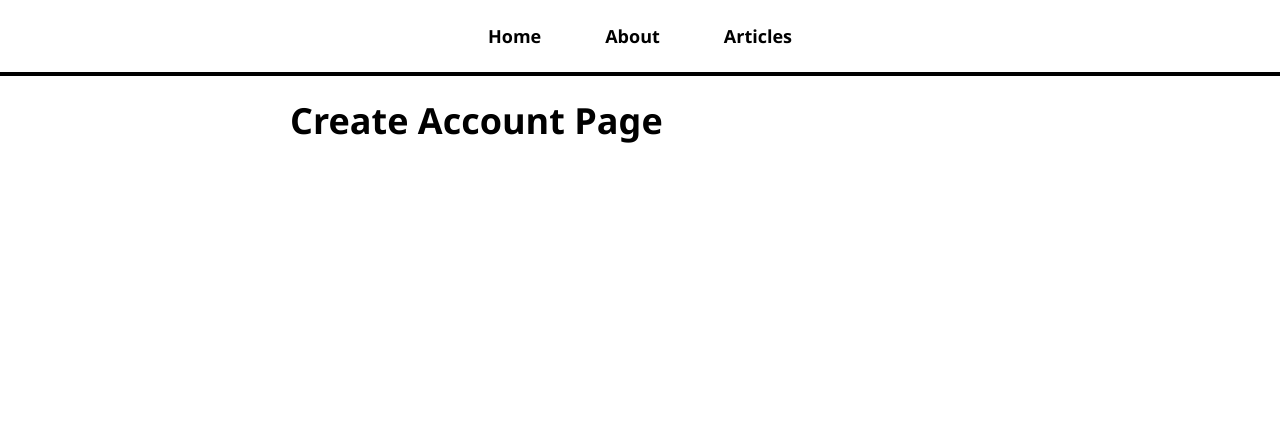
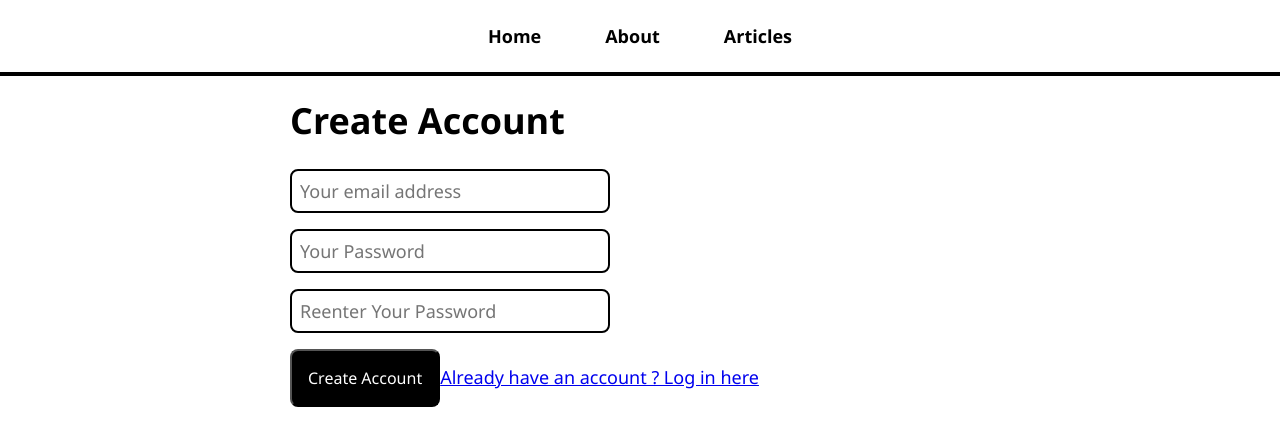
Before and after one commit to rameshlakmal/Fullstack-Blog-App, a React (Create React App) app: page /create-account in a window 1280 px wide. Shown: the top 446 px of the page. Built offline with nearby package versions, Linux system fonts and the light colour scheme.

Commit message:
build create account page

```diff
--- a/src/pages/CreateAccountPage.js
+++ b/src/pages/CreateAccountPage.js
@@ -1,6 +1,56 @@
+import {useState} from 'react';
+import {Link, useNavigate} from 'react-router-dom';
+import { getAuth, createUserWithEmailAndPassword } from 'firebase/auth';
+
 const CreateAccountPage = ()=>{
+    const [email,sendEmail]= useState('');
+    const [password, setPassword] = useState('');
+    const [confirmPassword, setConfirmPassword] = useState('');
+    const [error,setError] = useState('');
+
+
+    const navigate = useNavigate();
+
+
+    const createAccount = async ()=>{
+        try{
+            if(password !== confirmPassword){
+                setError('Password and confirm password do not match');
+                return;
+            }
+            await createUserWithEmailAndPassword(getAuth(), email,password);
+            navigate('/articles');
+        }catch (e) {
+            setError(e.message);
+        }
+    }
+
+
+
     return(
-        <h1>Create Account Page</h1>
+        <>
+        <h1>Create Account</h1>
+        {error && <p className="error">{error}</p>}
+        <input
+            placeholder="Your email address"
+            value={email}
+            onChange={e=> sendEmail(e.target.value)}/>
+
+        <input
+            type="password"
+            placeholder="Your Password"
+            value={password}
+            onChange={e=>setPassword(e.target.value)}/>
+
+<input
+            type="password"
+            placeholder="Reenter Your Password"
+            value={confirmPassword}
+            onChange={e=>setConfirmPassword(e.target.value)}/>
+
+        <button onClick={createAccount}>Create Account</button>
+        <Link to="/login">Already have an account ? Log in here</Link>
+        </>
     );
 }
 
```
